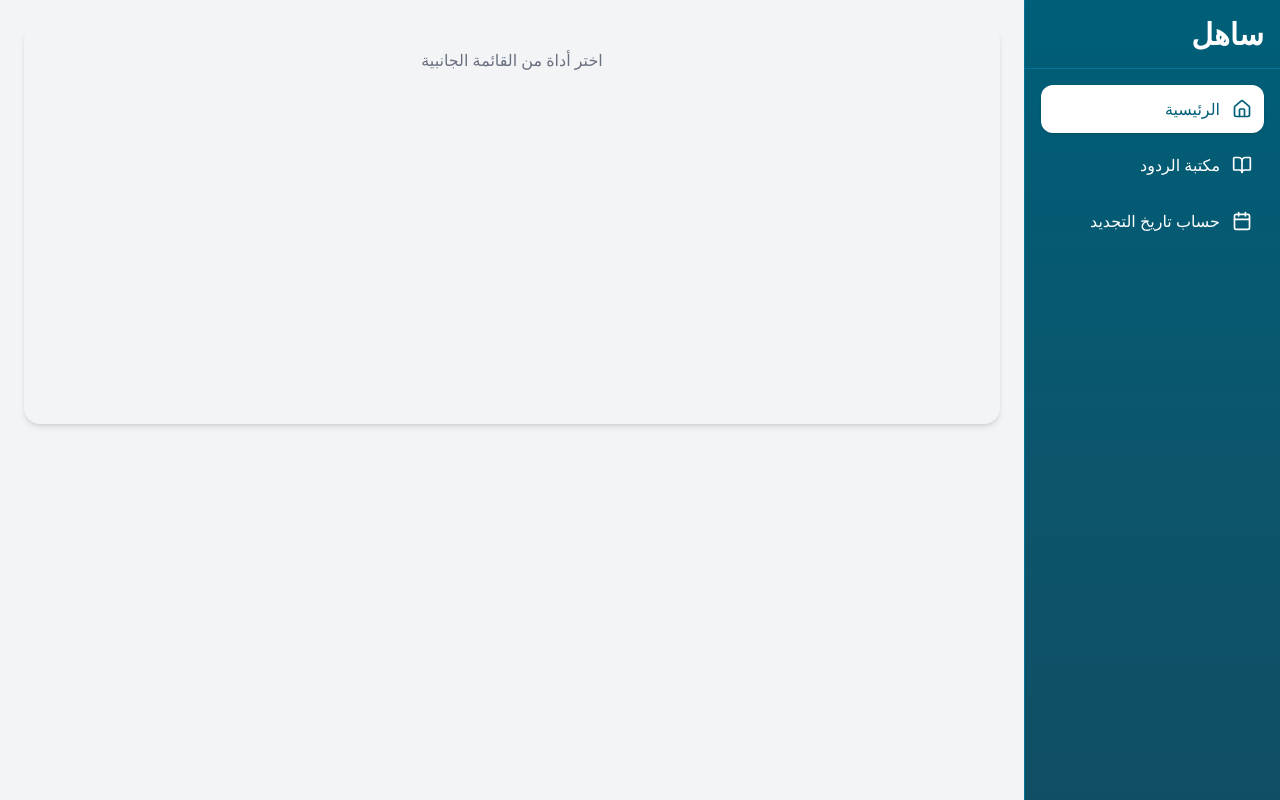
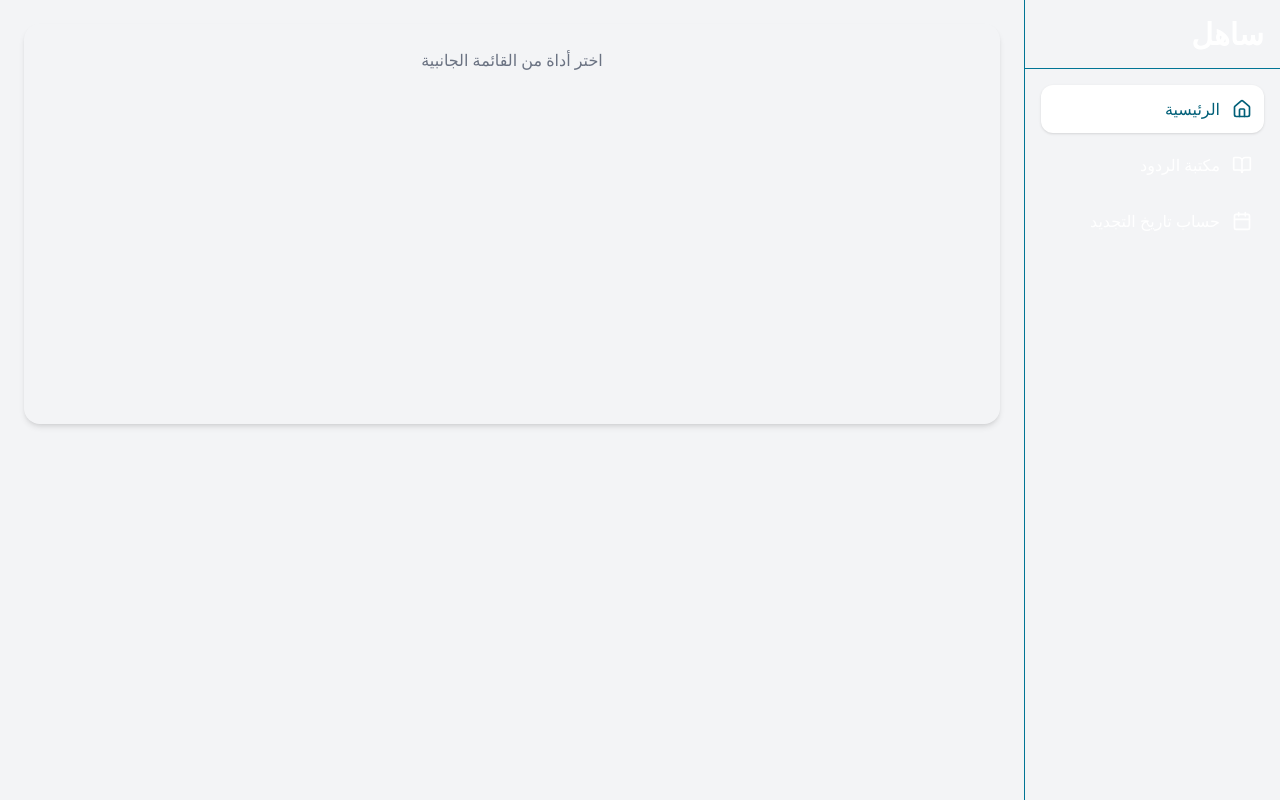
Before and after one commit to muhammedalamri30/sahil, a React (Vite) app: page / in a window 1280 px wide. Built offline with nearby package versions, Linux system fonts and the light colour scheme.

Commit message:
remove react declear

```diff
--- a/src/components/Side.tsx
+++ b/src/components/Side.tsx
@@ -45,7 +45,7 @@ function Side({
         className={`
           fixed lg:static top-0 right-0
           min-h-screen w-64
-          bg-gradient-to-b from-cyan-800 to-cyan-900
+           from-cyan-800 to-cyan-900
           text-white flex flex-col
           border-l border-cyan-700
           z-50
--- a/src/pages/Home.tsx
+++ b/src/pages/Home.tsx
@@ -33,7 +33,7 @@ function Home() {
 
 
         {/* Single Content Area */}
-        <div className=" rounded-2xl shadow-md p-6 min-h-[400px]">
+        <div className=" rounded-2xl shadow-md p-6 min-h-100">
           {renderContent()}
         </div>
 
```
